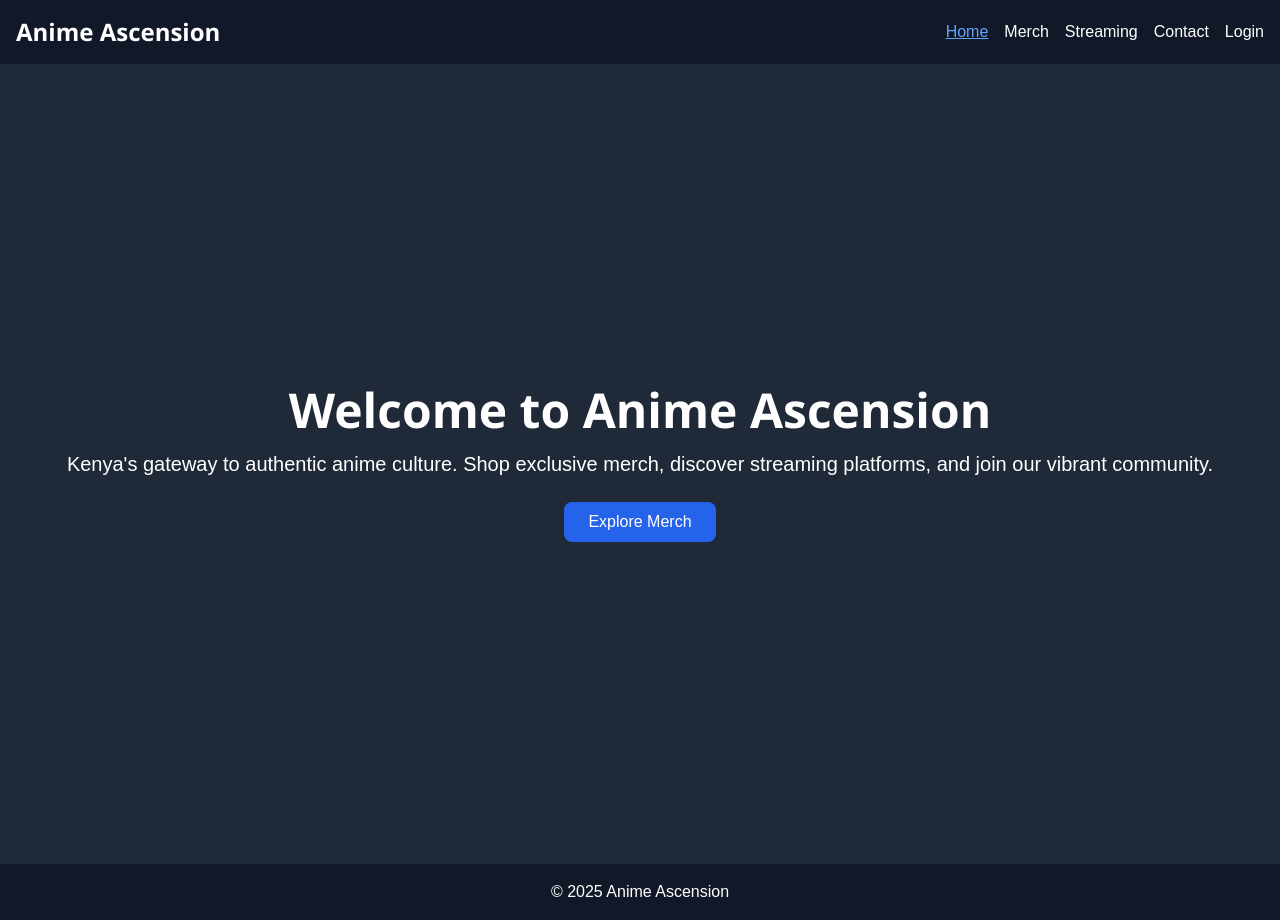
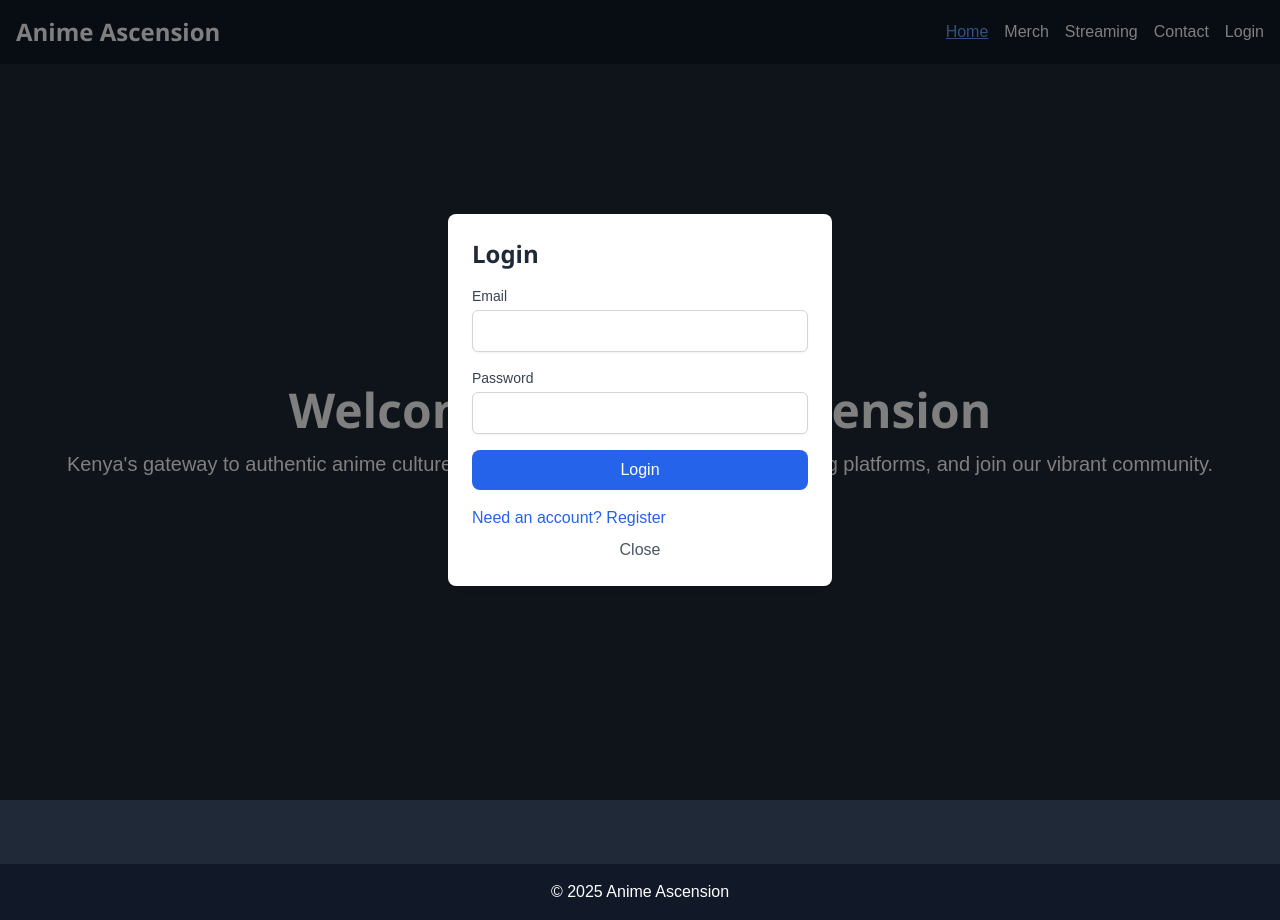
Before and after one commit to DerrickMwamburi/anime-ascension, a React (Vite) app: page / in a window 1280 px wide. Both pictures are taken after a click on the button "Login". Built offline with nearby package versions, Linux system fonts and the light colour scheme; no server answers.

Commit message:
added context

```diff
--- a/src/components/Header.jsx
+++ b/src/components/Header.jsx
@@ -1,7 +1,28 @@
+import { useState } from 'react';
 import { NavLink } from 'react-router-dom';
+import { useAuth } from '../context/AuthContext';
+import { signOut } from 'firebase/auth';
+import { auth } from '../services/firebase';
+import Login from './Login';
 
 function Header() {
+  const { user, loading } = useAuth();
+  const [isLoginOpen, setIsLoginOpen] = useState(false);
+
+  const handleLogout = async () => {
+    try {
+      await signOut(auth);
+    } catch (err) {
+      console.error('Logout failed:', err);
+    }
+  };
+
+  if (loading) {
+    return <div className="bg-gray-900 text-white p-4">Loading...</div>;
+  }
+
   return (
+    <>
       <header className="bg-gray-900 text-white p-4 shadow-md">
         <div className="container mx-auto flex justify-between items-center">
           <h1 className="text-2xl font-bold">Anime Ascension</h1>
@@ -48,12 +69,31 @@ function Header() {
                 </NavLink>
               </li>
               <li>
-              <button className="hover:text-blue-400">Login</button>
+                {user ? (
+                  <div className="flex space-x-2">
+                    <span className="text-gray-300">Hi, {user.email}</span>
+                    <button
+                      onClick={handleLogout}
+                      className="hover:text-blue-400"
+                    >
+                      Logout
+                    </button>
+                  </div>
+                ) : (
+                  <button
+                    onClick={() => setIsLoginOpen(true)}
+                    className="hover:text-blue-400"
+                  >
+                    Login
+                  </button>
+                )}
               </li>
             </ul>
           </nav>
         </div>
       </header>
+      {isLoginOpen && <Login onClose={() => setIsLoginOpen(false)} />}
+    </>
   );
 }
 
--- /dev/null
+++ b/src/components/Login.jsx
@@ -0,0 +1,84 @@
+import { useState } from 'react';
+import { auth } from '../services/firebase';
+import { signInWithEmailAndPassword, createUserWithEmailAndPassword } from 'firebase/auth';
+
+function Login({ onClose }) {
+  const [email, setEmail] = useState('');
+  const [password, setPassword] = useState('');
+  const [isRegistering, setIsRegistering] = useState(false);
+  const [error, setError] = useState(null);
+
+  const handleSubmit = async (e) => {
+    e.preventDefault();
+    setError(null);
+    try {
+      if (isRegistering) {
+        await createUserWithEmailAndPassword(auth, email, password);
+      } else {
+        await signInWithEmailAndPassword(auth, email, password);
+      }
+      onClose(); // Close the modal after successful login/register
+    } catch (err) {
+      setError(err.message);
+    }
+  };
+
+  return (
+    <div className="fixed inset-0 bg-black bg-opacity-50 flex items-center justify-center">
+      <div className="bg-white p-6 rounded-lg shadow-lg max-w-sm w-full">
+        <h3 className="text-2xl font-bold mb-4 text-gray-800">
+          {isRegistering ? 'Register' : 'Login'}
+        </h3>
+        <form onSubmit={handleSubmit} className="space-y-4">
+          <div>
+            <label htmlFor="email" className="block text-sm font-medium text-gray-700">
+              Email
+            </label>
+            <input
+              type="email"
+              id="email"
+              value={email}
+              onChange={(e) => setEmail(e.target.value)}
+              required
+              className="mt-1 block w-full border-gray-300 rounded-md shadow-sm focus:ring-blue-500 focus:border-blue-500"
+            />
+          </div>
+          <div>
+            <label htmlFor="password" className="block text-sm font-medium text-gray-700">
+              Password
+            </label>
+            <input
+              type="password"
+              id="password"
+              value={password}
+              onChange={(e) => setPassword(e.target.value)}
+              required
+              className="mt-1 block w-full border-gray-300 rounded-md shadow-sm focus:ring-blue-500 focus:border-blue-500"
+            />
+          </div>
+          {error && <p className="text-red-600 text-sm">{error}</p>}
+          <button
+            type="submit"
+            className="w-full bg-blue-600 text-white py-2 rounded-lg hover:bg-blue-700 transition"
+          >
+            {isRegistering ? 'Register' : 'Login'}
+          </button>
+        </form>
+        <button
+          onClick={() => setIsRegistering(!isRegistering)}
+          className="mt-4 text-blue-600 hover:underline"
+        >
+          {isRegistering ? 'Already have an account? Login' : 'Need an account? Register'}
+        </button>
+        <button
+          onClick={onClose}
+          className="mt-2 w-full text-gray-600 hover:underline"
+        >
+          Close
+        </button>
+      </div>
+    </div>
+  );
+}
+
+export default Login;
--- /dev/null
+++ b/src/context/AuthContext.jsx
@@ -0,0 +1,28 @@
+import { createContext, useContext, useState, useEffect } from 'react';
+import { auth } from '../services/firebase';
+import { onAuthStateChanged } from 'firebase/auth';
+
+const AuthContext = createContext();
+
+export function AuthProvider({ children }) {
+  const [user, setUser] = useState(null);
+  const [loading, setLoading] = useState(true);
+
+  useEffect(() => {
+    const unsubscribe = onAuthStateChanged(auth, (currentUser) => {
+      setUser(currentUser);
+      setLoading(false);
+    });
+    return () => unsubscribe();
+  }, []);
+
+  return (
+    <AuthContext.Provider value={{ user, loading }}>
+      {children}
+    </AuthContext.Provider>
+  );
+}
+
+export function useAuth() {
+  return useContext(AuthContext);
+}
--- a/src/main.jsx
+++ b/src/main.jsx
@@ -1,13 +1,16 @@
 import React from 'react';
 import ReactDOM from 'react-dom/client';
 import { BrowserRouter } from 'react-router-dom';
+import { AuthProvider } from './context/AuthContext';
 import App from './App.jsx';
 import './index.css';
 
 ReactDOM.createRoot(document.getElementById('root')).render(
   <React.StrictMode>
     <BrowserRouter>
-      <App />
+      <AuthProvider>
+        <App />
+      </AuthProvider>
     </BrowserRouter>
   </React.StrictMode>
 );
--- a/src/services/firebase.js
+++ b/src/services/firebase.js
@@ -1,16 +1,21 @@
-import { initializeApp } from 'firebase/app';
-import { getAuth } from 'firebase/auth';
+// Import the functions you need from the SDKs you need
+import { initializeApp } from "firebase/app";
+import { getAnalytics } from "firebase/analytics";
+// TODO: Add SDKs for Firebase products that you want to use
+// https://firebase.google.com/docs/web/setup#available-libraries
 
-// Your Firebase configuration (replace with your project’s config)
+// Your web app's Firebase configuration
+// For Firebase JS SDK v7.20.0 and later, measurementId is optional
 const firebaseConfig = {
-  apiKey: "YOUR_API_KEY",
-  authDomain: "YOUR_AUTH_DOMAIN",
-  projectId: "YOUR_PROJECT_ID",
-  storageBucket: "YOUR_STORAGE_BUCKET",
-  messagingSenderId: "YOUR_MESSAGING_SENDER_ID",
-  appId: "YOUR_APP_ID"
+  apiKey: "AIzaSyBfbH4yfzcvHLQ57dgIDYboFeeFdzbELOM",
+  authDomain: "anime-ascension.firebaseapp.com",
+  projectId: "anime-ascension",
+  storageBucket: "anime-ascension.firebasestorage.app",
+  messagingSenderId: "853913987245",
+  appId: "1:853913987245:web:bf1cd07d71507443923e24",
+  measurementId: "G-W3TMT1N70B"
 };
 
 // Initialize Firebase
 const app = initializeApp(firebaseConfig);
-export const auth = getAuth(app);
+const analytics = getAnalytics(app);
```
Lines whose indentation alone changed are shown as unchanged.
